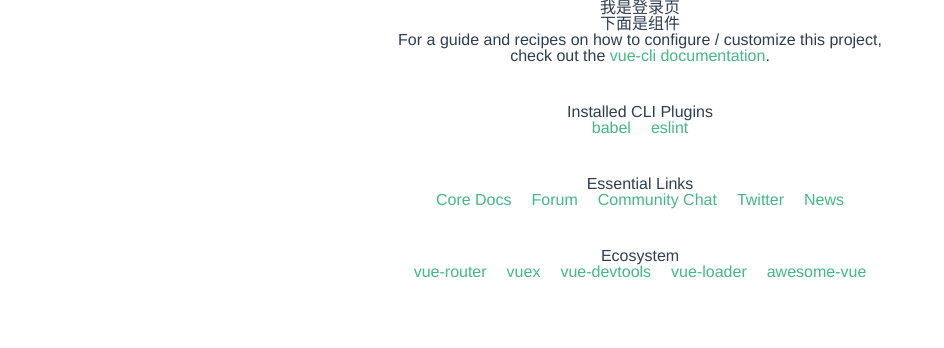
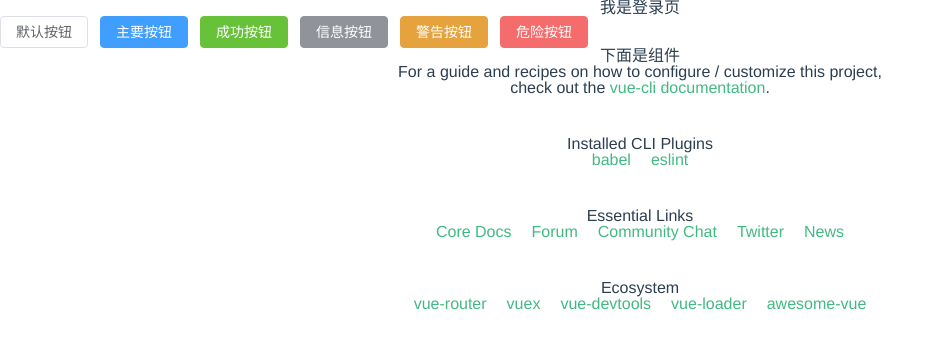
Before and after one commit to 948489458/vue3_cli, a Vue app: page / in a window 1280 px wide. Shown: the top 348 px of the page, without its empty margins (0-944 px from the left). Built offline with nearby package versions, Linux system fonts and the light colour scheme; no server answers.

Commit message:
添加elementUi

```diff
--- a/package.json
+++ b/package.json
@@ -10,6 +10,7 @@
   "dependencies": {
     "axios": "^0.21.1",
     "core-js": "^3.6.5",
+    "element-plus": "^1.1.0-beta.7",
     "vue": "^3.0.0",
     "vue-router": "^4.0.0-0",
     "vuex": "^4.0.0-0"
--- a/src/main.js
+++ b/src/main.js
@@ -4,6 +4,8 @@
 import store from './store'
 import api from './API/index'//api接口
 import './assets/css/reset.css'//样式代码初始化
+import ElementPlus from 'element-plus'
+import 'element-plus/dist/index.css'
 
 const app = createApp(App)
 import axios from 'axios'
@@ -14,7 +16,7 @@
     axios.get('../static/serverConfig.json?v='+ new Date().getTime()+'')
     .then(res => {
         store.commit('globalConfig/SET_CONFIG',res.data.url);
-        app.use(store).use(router).use(api).mount('#app')
+        app.use(store).use(router).use(api).use(ElementPlus).mount('#app')
         })
         .catch(e => {
             console.log(e);
--- a/src/views/login/index.vue
+++ b/src/views/login/index.vue
@@ -1,20 +1,28 @@
 <template>
   <div>
     <p>我是登录页</p>
+    <el-row>
+      <el-button>默认按钮</el-button>
+      <el-button type="primary">主要按钮</el-button>
+      <el-button type="success">成功按钮</el-button>
+      <el-button type="info">信息按钮</el-button>
+      <el-button type="warning">警告按钮</el-button>
+      <el-button type="danger">危险按钮</el-button>
+    </el-row>
     <p>下面是组件</p>
-    <HelloWorld/>
+    <HelloWorld />
   </div>
 </template>
 <script>
-import HelloWorld from '../../components/HelloWorld.vue'
+import HelloWorld from "../../components/HelloWorld.vue";
 export default {
-    components:{
-        HelloWorld
-    },
-    created() {
-        this.$api.first.firstApi("111")
-        window.console.log('this.vuex',this.$store)
-    },
+  components: {
+    HelloWorld,
+  },
+  created() {
+    this.$api.first.firstApi("111");
+    window.console.log("this.vuex", this.$store);
+  },
 };
 </script>
 <style></style>
```
Also changed, not shown: 2 other files (tests, documents, lock files or other folders).
